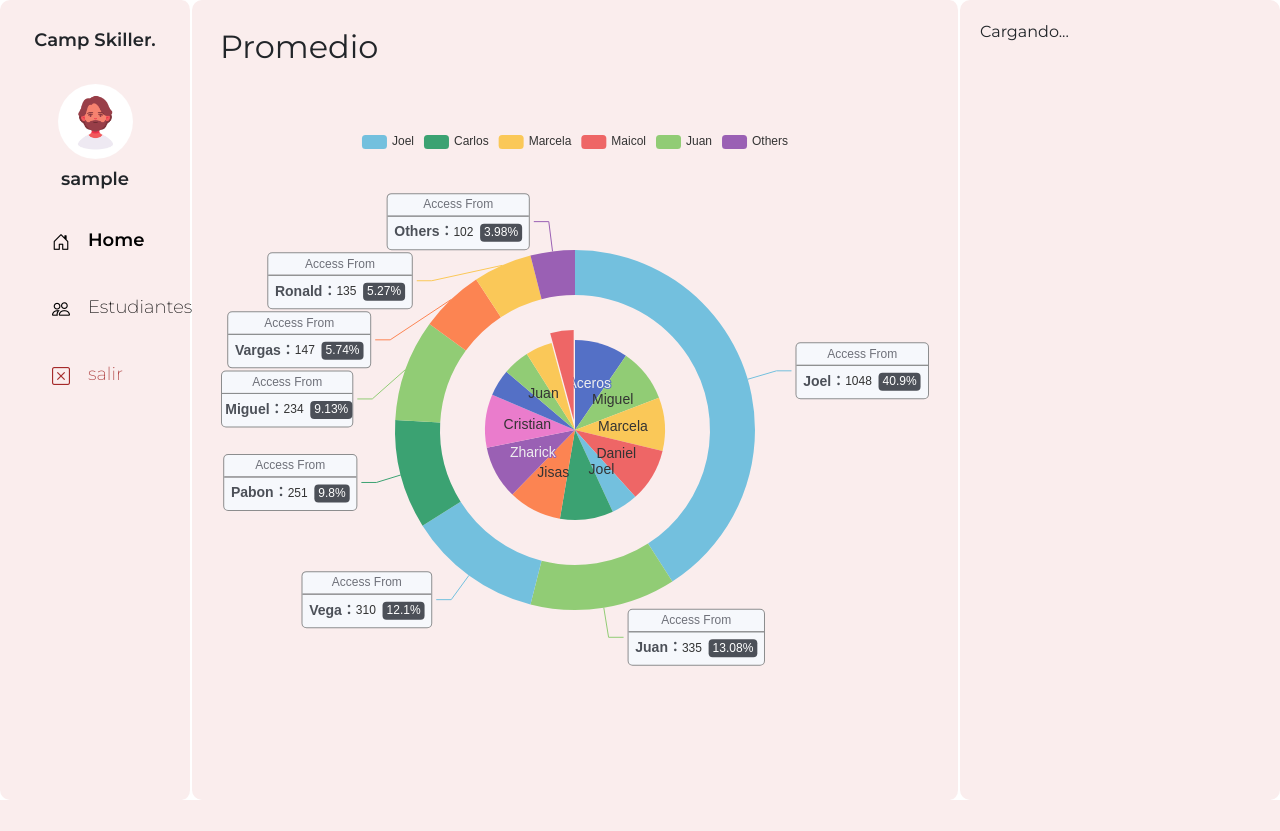
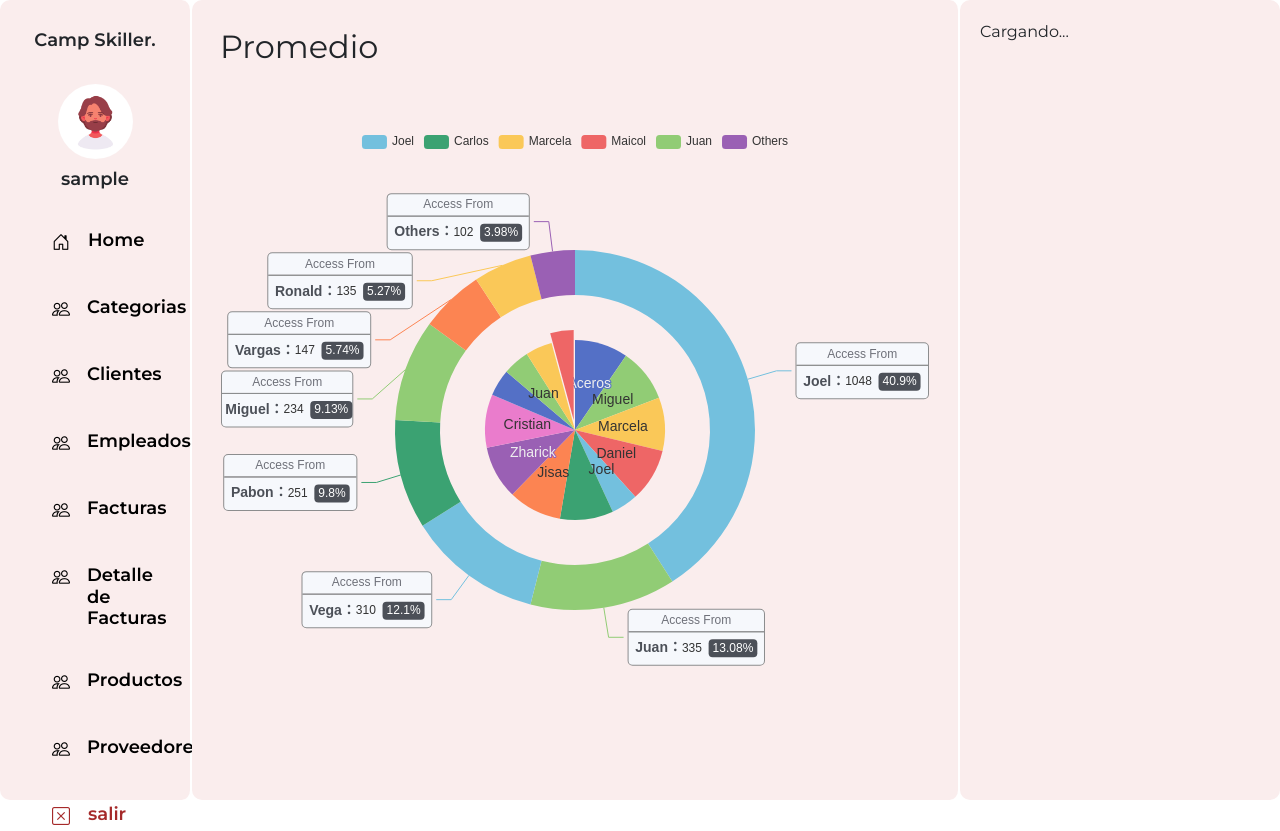
Before and after one commit to TotixT/Categorias, a PHP site: page /home.php in a window 1280 px wide. Before the commit the page ends 800 px from the top, so only its background shows below. Run offline with PHP 8.4, Linux system fonts and the light colour scheme; the visitor is signed in with stand-in values (Sample User, id 1).

Commit message:
(Actualizacion Home)

```diff
--- a/Home/home.php
+++ b/Home/home.php
@@ -37,15 +37,39 @@
           <i class="bi bi-house-door"> </i>
           <h3 style="margin: 0px;font-weight: 800;">Home</h3>
         </a>
-        <a href="../Estudiantes/estudiantes.php" style="display: flex;gap:2px;">
+        <a href="../Categorias/categorias.php" style="display: flex;gap:1px;">
           <i class="bi bi-people"></i>
-          <h3 style="margin: 0px;">Estudiantes</h3>
+          <h3 style="margin: 0px;font-weight: 800;">Categorias</h3>
+        </a>
+        <a href="../Clientes/clientes.php" style="display: flex;gap:1px;">
+          <i class="bi bi-people"></i>
+          <h3 style="margin: 0px;font-weight: 800;">Clientes</h3>
+        </a>
+        <a href="../Empleados/empleados.php" style="display: flex;gap:1px;">
+          <i class="bi bi-people"></i>
+          <h3 style="margin: 0px;font-weight: 800;">Empleados</h3>
+        </a>
+        <a href="../Facturas/facturas.php" style="display: flex;gap:1px;">
+          <i class="bi bi-people"></i>
+          <h3 style="margin: 0px;font-weight: 800;">Facturas</h3>
+        </a>
+        <a href="../Detalles/detalles.php" style="display: flex;gap:1px;">
+          <i class="bi bi-people"></i>
+          <h3 style="margin: 0px;font-weight: 800;">Detalle de Facturas</h3>
+        </a>
+        <a href="../Productos/productos.php" style="display: flex;gap:1px;">
+          <i class="bi bi-people"></i>
+          <h3 style="margin: 0px;font-weight: 800;">Productos</h3>
+        </a>
+        <a href="../Proveedores/proveedores.php" style="display: flex;gap:1px;">
+          <i class="bi bi-people"></i>
+          <h3 style="margin: 0px;font-weight: 800;">Proveedores</h3>
         </a>
 
         </a>
         <a href="/login/login.php" style="display: flex;gap:2px;color: brown;">
           <i class="bi bi-x-square"></i>
-          <h3 style="margin: 0px;">salir</h3>
+          <h3 style="margin: 0px;font-weight: 800;">salir</h3>
         </a>
 
 
```
